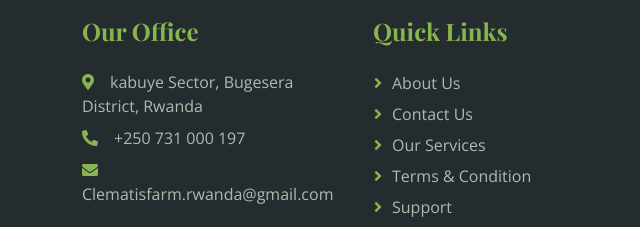
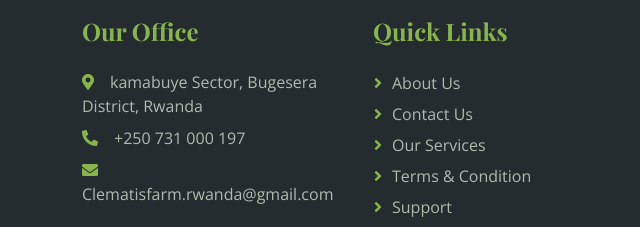
Before and after one commit to grefana/clematis, a plain HTML site: page index.html in a window 1280 px wide. Shown: the part 6449-6676 px from the top of the page, 0-640 px from the left. Drawn offline with nearby package versions, Linux system fonts and the light colour scheme.

Commit message:
Update index.html
updated location name

```diff
--- a/index.html
+++ b/index.html
@@ -472,7 +472,7 @@
             <div class="row g-5">
                 <div class="col-lg-3 col-md-6">
                     <h4 class="text-primary mb-4">Our Office</h4>
-                    <p class="mb-2"><i class="fa fa-map-marker-alt text-primary me-3"></i>kabuye Sector, Bugesera District, Rwanda</p>
+                    <p class="mb-2"><i class="fa fa-map-marker-alt text-primary me-3"></i>kamabuye Sector, Bugesera District, Rwanda</p>
                     <p class="mb-2"><i class="fa fa-phone-alt text-primary me-3"></i>+250 731 000 197</p>
                     <p class="mb-2"><i class="fa fa-envelope text-primary me-3"></i>Clematisfarm.rwanda@gmail.com</p>
                     <div class="d-flex pt-3">
```
